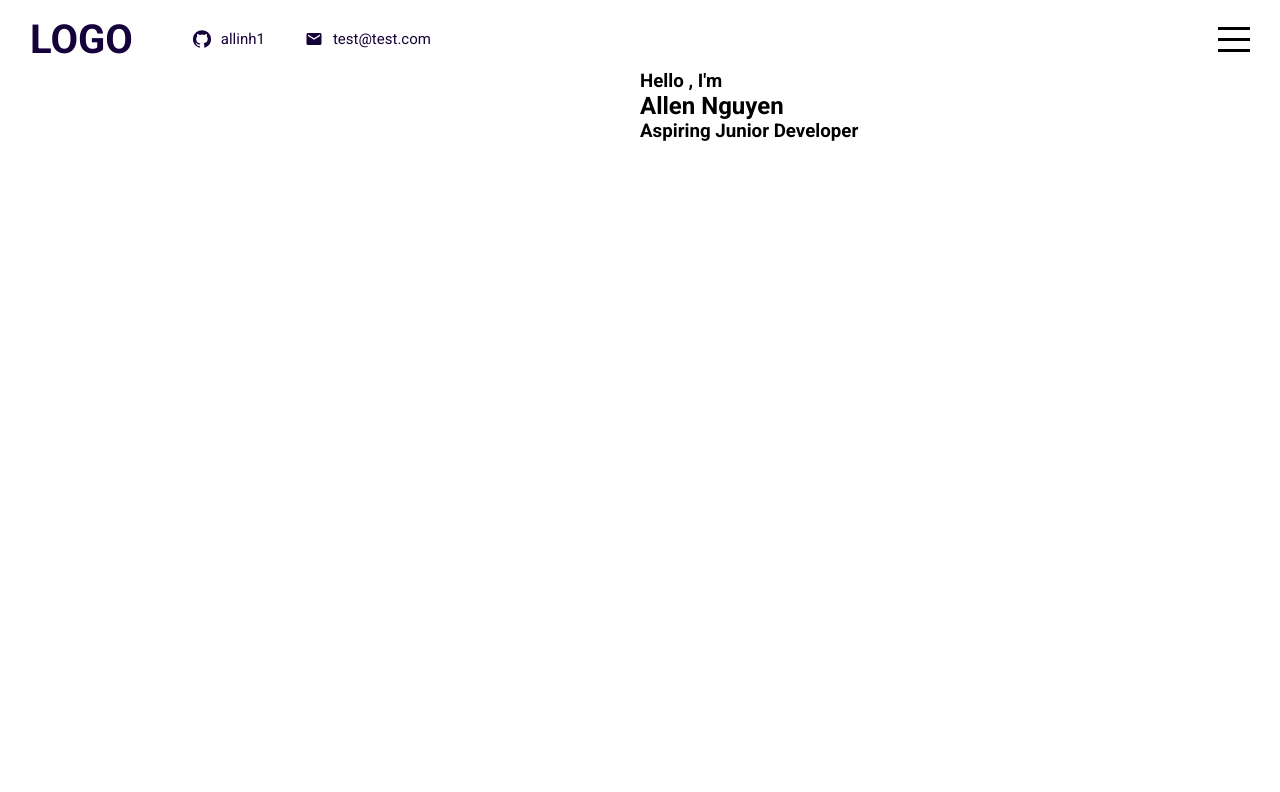
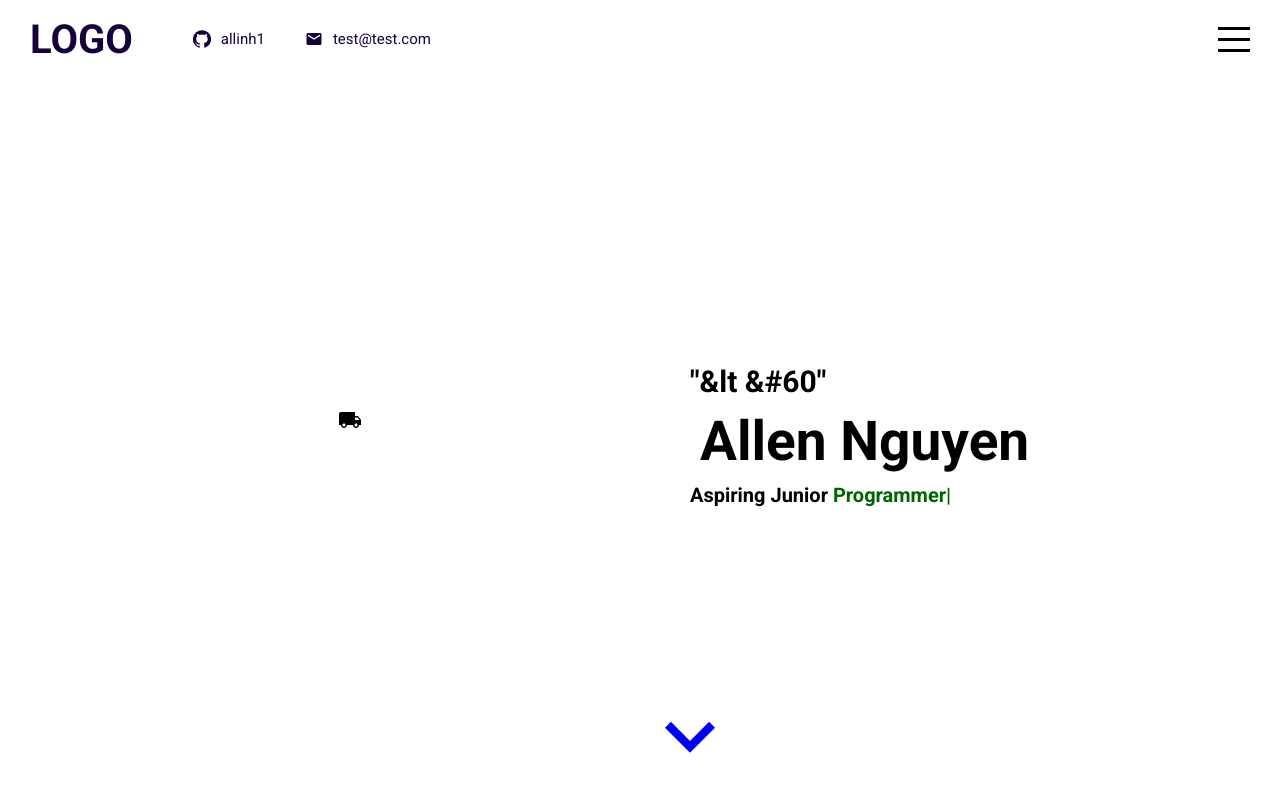
Before and after one commit to allinh1/reach-gh-portfolio, a React (Create React App) app: page / in a window 1280 px wide. Shown: the top 792 px of the page. Built offline with nearby package versions, Linux system fonts and the light colour scheme.

Commit message:
intro page done

```diff
--- a/package.json
+++ b/package.json
@@ -11,6 +11,7 @@
     "@testing-library/jest-dom": "^5.14.1",
     "@testing-library/react": "^11.2.7",
     "@testing-library/user-event": "^12.8.3",
+    "ityped": "^1.0.3",
     "node-sass": "^6.0.1",
     "react": "^17.0.2",
     "react-dom": "^17.0.2",
--- a/src/components/intro/Intro.jsx
+++ b/src/components/intro/Intro.jsx
@@ -1,24 +1,40 @@
 import styles from "./Intro.module.scss";
+import LocalShippingIcon from '@material-ui/icons/LocalShipping';
+import ExpandMoreIcon from '@material-ui/icons/ExpandMore';
+import { init } from 'ityped'
+import { useEffect, useRef } from "react";
 
 const Intro = () => {
+
+    const textRef = useRef();
+
+
+    useEffect(() => {
+        init(textRef.current, {
+            showCursor: true,
+            backDelay: 1500,
+            strings: [' Developer',' Programmer', ' Engineer' ] })
+    }, [])
+
     return (
         <div className={styles.intro} id="intro">
             <div className={styles.left}>
-                <div className={styles.imageContainer}>
+                <div className={styles.imgContainer}>
                     <img src="" alt="" />
+                    <LocalShippingIcon/>
                 </div>
             </div>
 
             <div className={styles.right}>
                 <div className={styles.wrapper}>
-                    <h3> Hello , I'm</h3>
-                    <h2> Allen Nguyen</h2>
-                    <h3> Aspiring Junior Developer
-                        <span></span>
+                    <h2> "&lt &#60"  </h2>
+                    <h1> Allen Nguyen</h1>
+                    <h3> Aspiring Junior
+                             <span ref={textRef}></span>
                     </h3>
                 </div>
                 <a href="#portfolio">
-                    <img src="" alt="" />
+                    <ExpandMoreIcon style={{ fontSize: 100 }} />
                 </a>
             </div>
         </div>
--- a/src/components/intro/Intro.module.scss
+++ b/src/components/intro/Intro.module.scss
@@ -7,14 +7,14 @@
         overflow: hidden;
 
         .imgContainer{
-            width: 400px;
-            height: 500px;
-            background-color: blue;
+            width: 700px;
+            height: 700px;
             display: flex;
+            justify-content: center;
             align-items: center;
 
             .img{
-                width: 50;
+                width: 90%;
 
             }
         }
@@ -22,5 +22,44 @@
 
     .right{
         flex: 0.5;
+
+        .wrapper {
+            width: 100%;
+            height: 100%;
+            padding-left: 50px;
+            display: flex;
+            flex-direction: column;
+            justify-content: center;
+
+
+            h1 {
+                font-size: 55px;
+                margin: 10px;
+            }
+
+            h2 {
+                font-size: 30px;
+            }
+
+            h3 {
+                font-size: 20px;
+
+                span{
+                    font-size: inherit;
+                    color:darkgreen;
+                }
+            }
+        }
+
+        a{
+            position: absolute;
+            bottom: 10px;
+            left: 50%;
+
+            img{
+                width: 30px;
+            }
+        }
+
     }
 }
--- a/src/components/menu/Menu.jsx
+++ b/src/components/menu/Menu.jsx
@@ -7,22 +7,25 @@ const Menu = ({menuOpen , setMenuOpen}) => {
         ? [styles.menu, styles.active]
         : [styles.menu]
 
+
+    const handleClick = ()=>setMenuOpen(false);
+
     return (
         <div className={classes.join(" ")}>
             <ul>
-                <li onClick={()=>setMenuOpen(false)} >
+                <li onClick={handleClick} >
                     <a href="#intro">Home</a>
                 </li>
-                <li onClick={()=>setMenuOpen(false)}>
+                <li onClick={handleClick}>
                     <a href="#portfolio">Porfolio</a>
                 </li>
-                <li onClick={()=>setMenuOpen(false)}>
+                <li onClick={handleClick}>
                     <a href="#projects">Projects</a>
                 </li>
-                <li onClick={()=>setMenuOpen(false)}>
+                <li onClick={handleClick}>
                     <a href="#skills">Skills</a>
                 </li>
-                <li onClick={()=>setMenuOpen(false)}>
+                <li onClick={handleClick}>
                     <a href="#contact">Contact</a>
                 </li>
             </ul>
```
Also changed, not shown: 1 other file (tests, documents, lock files or other folders).
